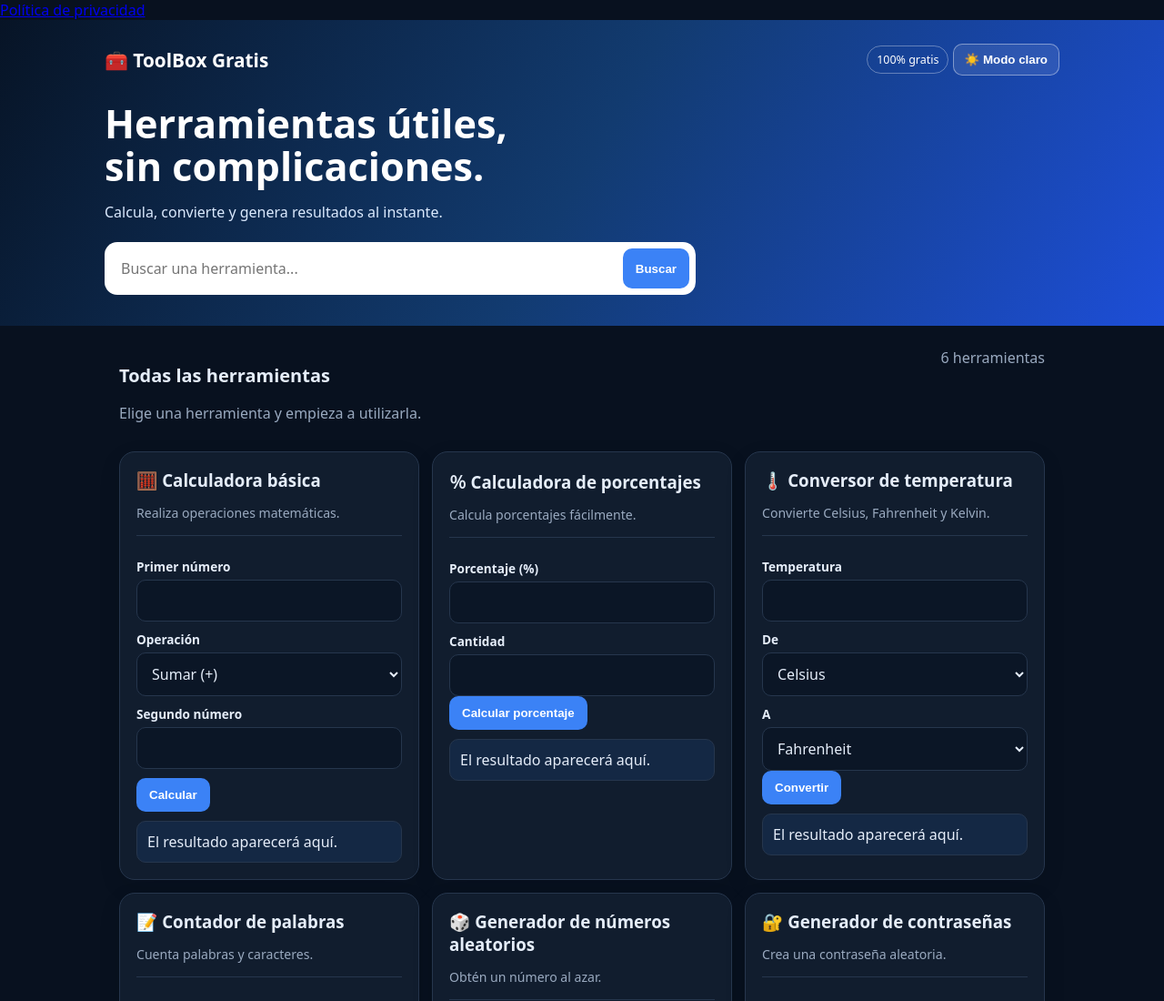
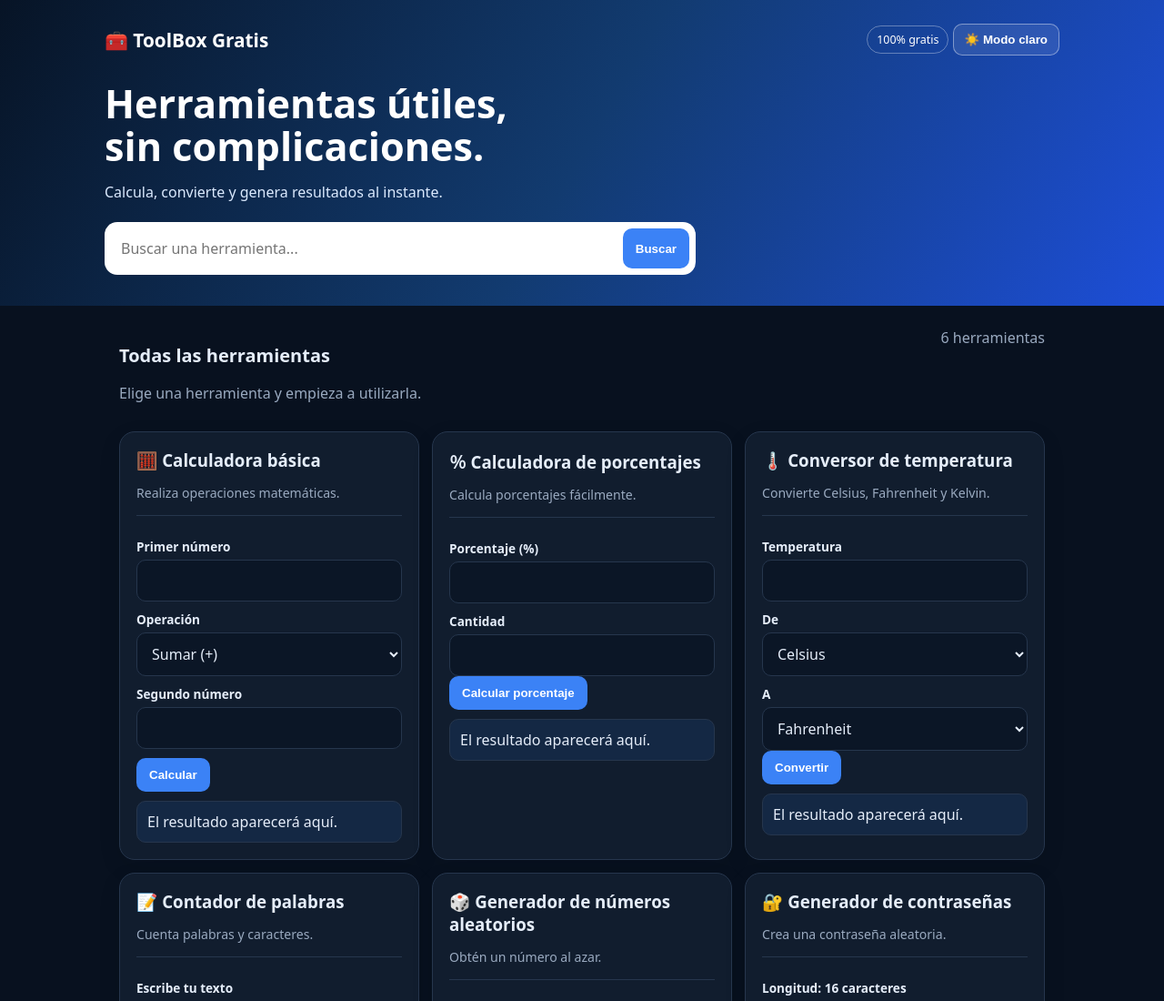
Before and after one commit to brasmimen-code/toolbox-gratis, a plain HTML site: page index.html in a window 1280 px wide. Shown: the top 1100 px of the page at 91% size. Drawn offline with Linux system fonts and the light colour scheme.

Commit message:
Update index.html

```diff
--- a/index.html
+++ b/index.html
@@ -1,11 +1,11 @@
-<a href="privacidad.html">Política de privacidad</a>
+
 <!doctype html>
 <html lang="es">
 <head>
 <meta charset="utf-8">
 <meta name="viewport" content="width=device-width, initial-scale=1">
 <meta name="theme-color" content="#0b1220">
-<meta name="description" content="Herramientas online gratuitas para todos.">
+<meta name="description" content="Descubre ToolBox Gratis: calculadoras, conversores y herramientas online gratuitas, prácticas y fáciles de usar, directamente desde tu navegador.">
 <title>ToolBox Gratis — Herramientas online gratuitas</title>
 <style>
 :root {
```
